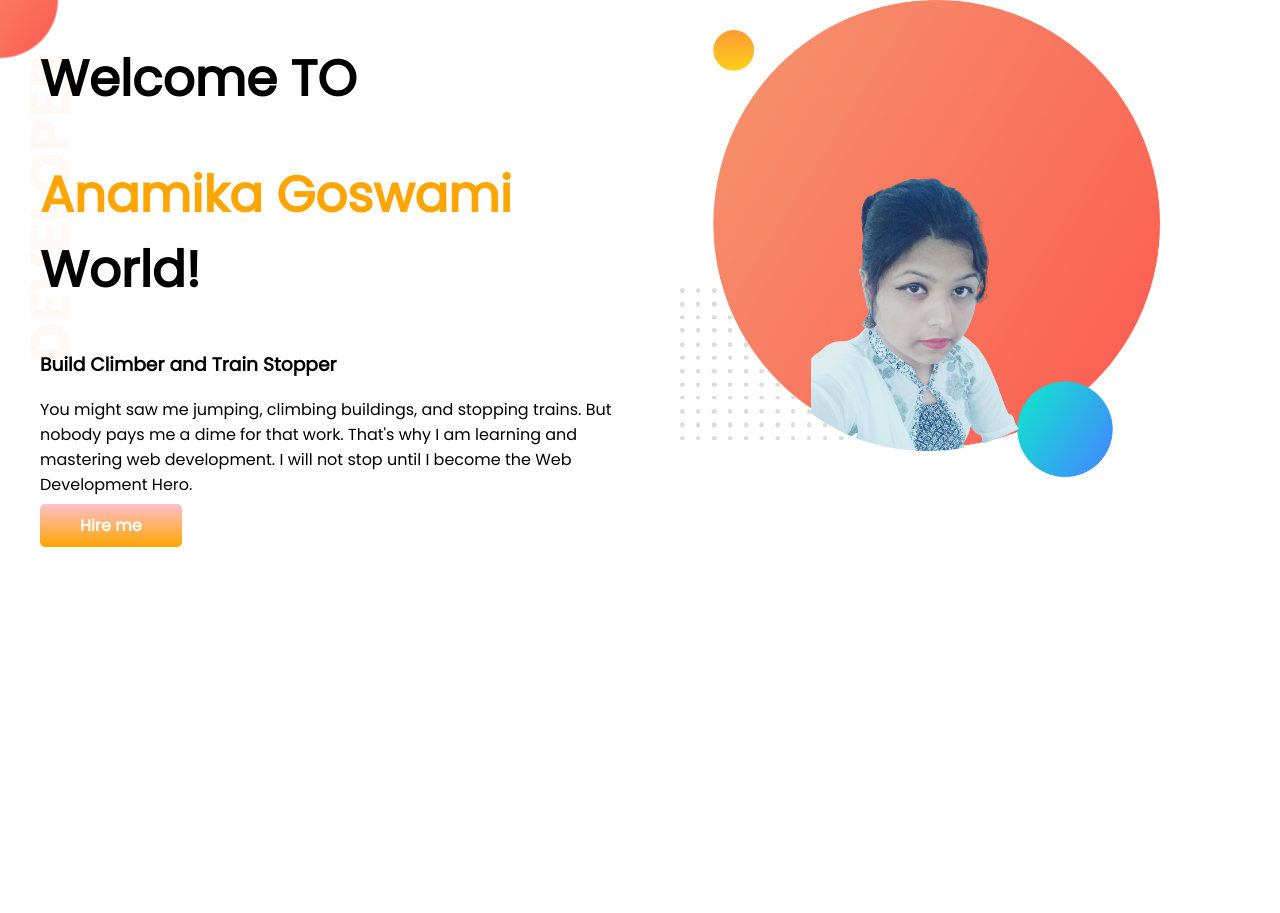
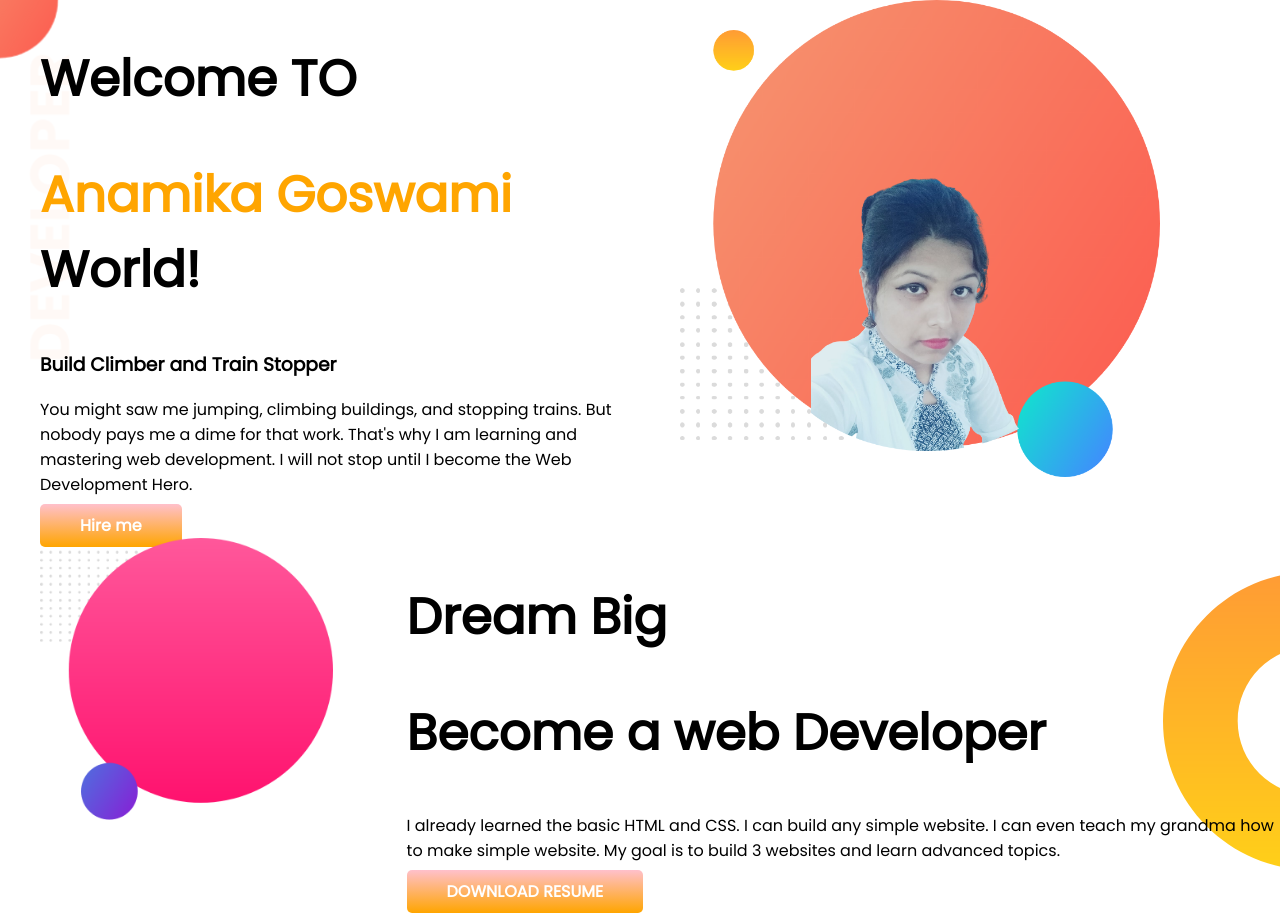
Before and after one commit to Anamika362890/devoloper-portfolio, a plain HTML site: page index.html in a window 1280 px wide. Before the commit the page ends 800 px from the top, so only its background shows below. Drawn offline with Linux system fonts and the light colour scheme.

Commit message:
big dream

```diff
--- a/index.html
+++ b/index.html
@@ -29,6 +29,21 @@
             <img src="images/1pic.png">
         </div>
     </section>
+    <section class="Big-dream">
+        <div class="d1">
+            <img src="images/my-bg2.png">
+        </div>
+        <div>
+            <h1>Dream Big</h1>
+            <h1>Become a web Developer</h1>
+            <p>I already learned the basic HTML and CSS. I can build any simple website. I can even teach my grandma how
+                to make simple website. My goal is to build 3 websites and learn advanced topics.</p>
+            <a class="link-button" href="https://www.linkedin.com/in/anamika-goswami-02ba21242/"
+                target="_blank">DOWNLOAD RESUME</a>
+        </div>
+
+
+    </section>
 
 </body>
 
--- a/style.css
+++ b/style.css
@@ -38,3 +38,9 @@ section {
     background-repeat: no-repeat;
 
 }
+
+.Big-dream {
+    background-image: url(images/dream-bg.png);
+    background-repeat: no-repeat;
+    background-position: right;
+}
```
